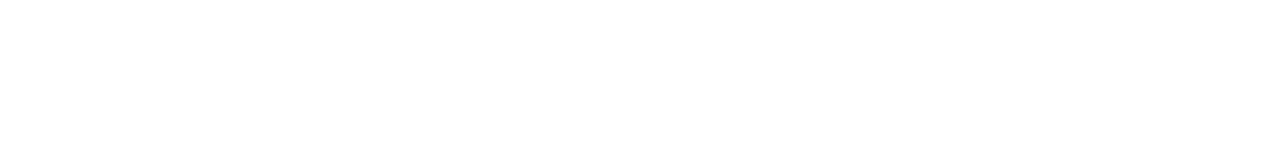
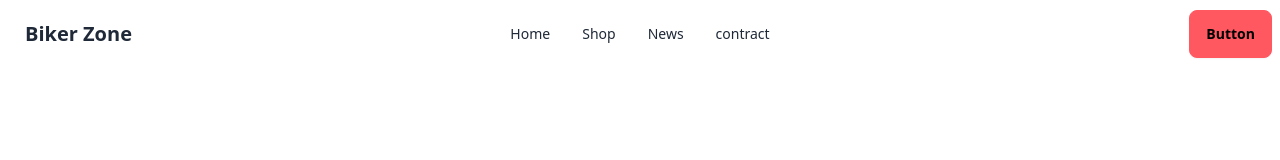
Before and after one commit to Noman4d/biker-zone, a plain HTML site: page index.html in a window 1280 px wide. Drawn offline with nearby package versions, Linux system fonts and the light colour scheme.

Commit message:
editing navbar

```diff
--- a/index.html
+++ b/index.html
@@ -1,11 +1,52 @@
 <!DOCTYPE html>
-<html lang="en">
+<html lang="en" data-theme="light">
+
 <head>
-    <meta charset="UTF-8">
-    <meta name="viewport" content="width=device-width, initial-scale=1.0">
-    <title>Biker Zone</title>
+  <meta charset="UTF-8">
+  <meta name="viewport" content="width=device-width, initial-scale=1.0">
+  <title>Biker Zone</title>
+  <link href="https://cdn.jsdelivr.net/npm/daisyui@4.6.0/dist/full.min.css" rel="stylesheet" type="text/css" />
+  <script src="https://cdn.tailwindcss.com"></script>
 </head>
+
 <body>
+  <header>
+    <nav>
+      <div class="navbar bg-base-100">
+        <div class="navbar-start">
+          <div class="dropdown">
+            <div tabindex="0" role="button" class="btn btn-ghost lg:hidden">
+              <svg xmlns="http://www.w3.org/2000/svg" class="h-5 w-5" fill="none" viewBox="0 0 24 24"
+                stroke="currentColor">
+                <path stroke-linecap="round" stroke-linejoin="round" stroke-width="2" d="M4 6h16M4 12h8m-8 6h16" />
+              </svg>
+            </div>
+            <ul tabindex="0" class="menu menu-sm dropdown-content mt-3 z-[1] p-2 shadow bg-base-100 rounded-box w-52">
+              <li><a>Home</a></li>
+              <li><a>Shop</a></li>
+              <li><a>News</a></li>
+              <li><a>contract</a></li>
+
+
+            </ul>
+          </div>
+          <a class="btn btn-ghost text-xl">Biker Zone</a>
+        </div>
+        <div class="navbar-center hidden lg:flex">
+          <ul class="menu menu-horizontal px-1">
+            <li><a>Home</a></li>
+            <li><a>Shop</a></li>
+            <li><a>News</a></li>
+            <li><a>contract</a></li>
+          </ul>
+        </div>
+        <div class="navbar-end">
+          <a class="btn btn-error">Button</a>
+        </div>
+      </div>
+    </nav>
+  </header>
 
 </body>
+
 </html>
--- /dev/null
+++ b/tailwind.config.js
@@ -0,0 +1,8 @@
+/** @type {import('tailwindcss').Config} */
+module.exports = {
+    content: ["./src/**/*.{html,js}"],
+    theme: {
+      extend: {},
+    },
+    plugins: [],
+  }
```
